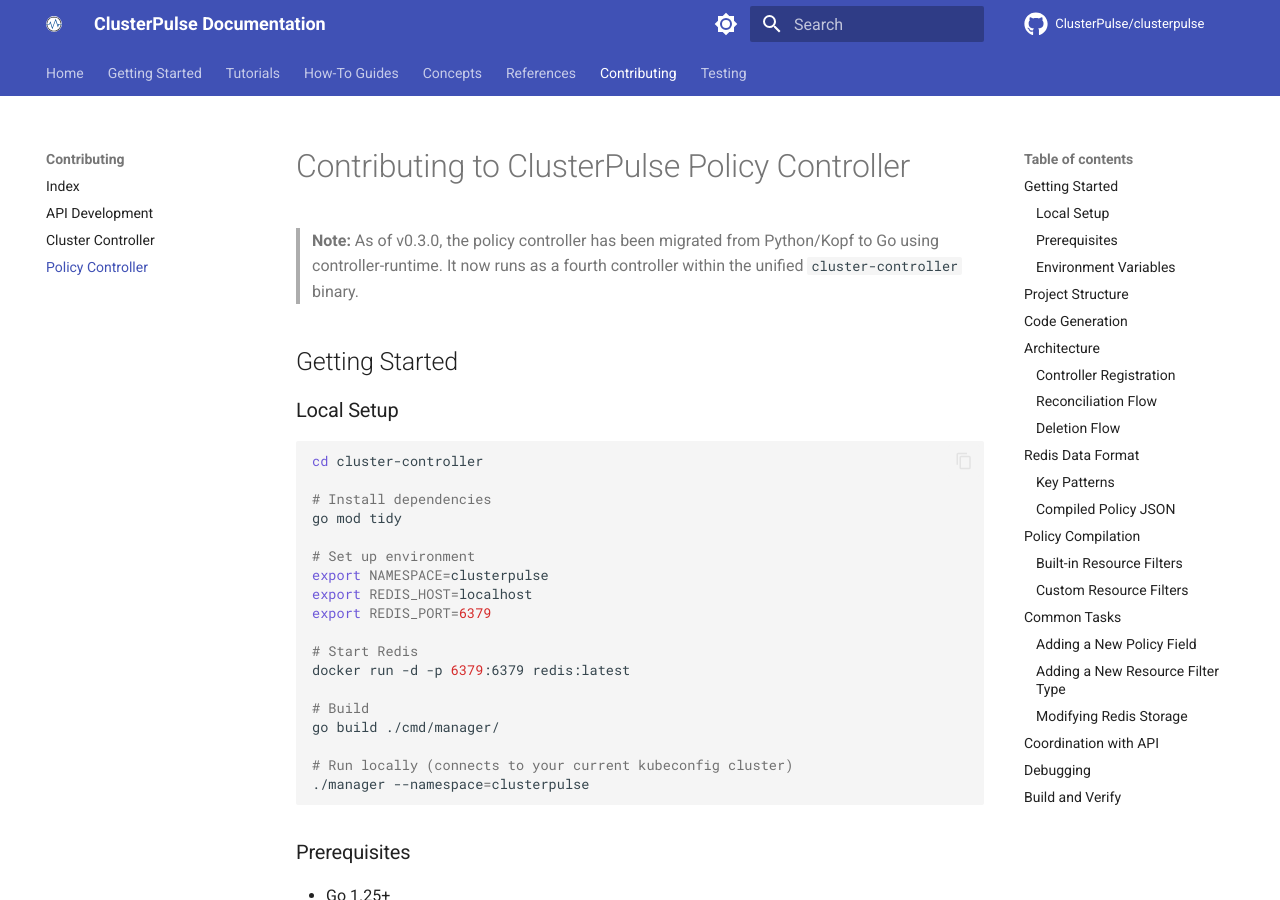
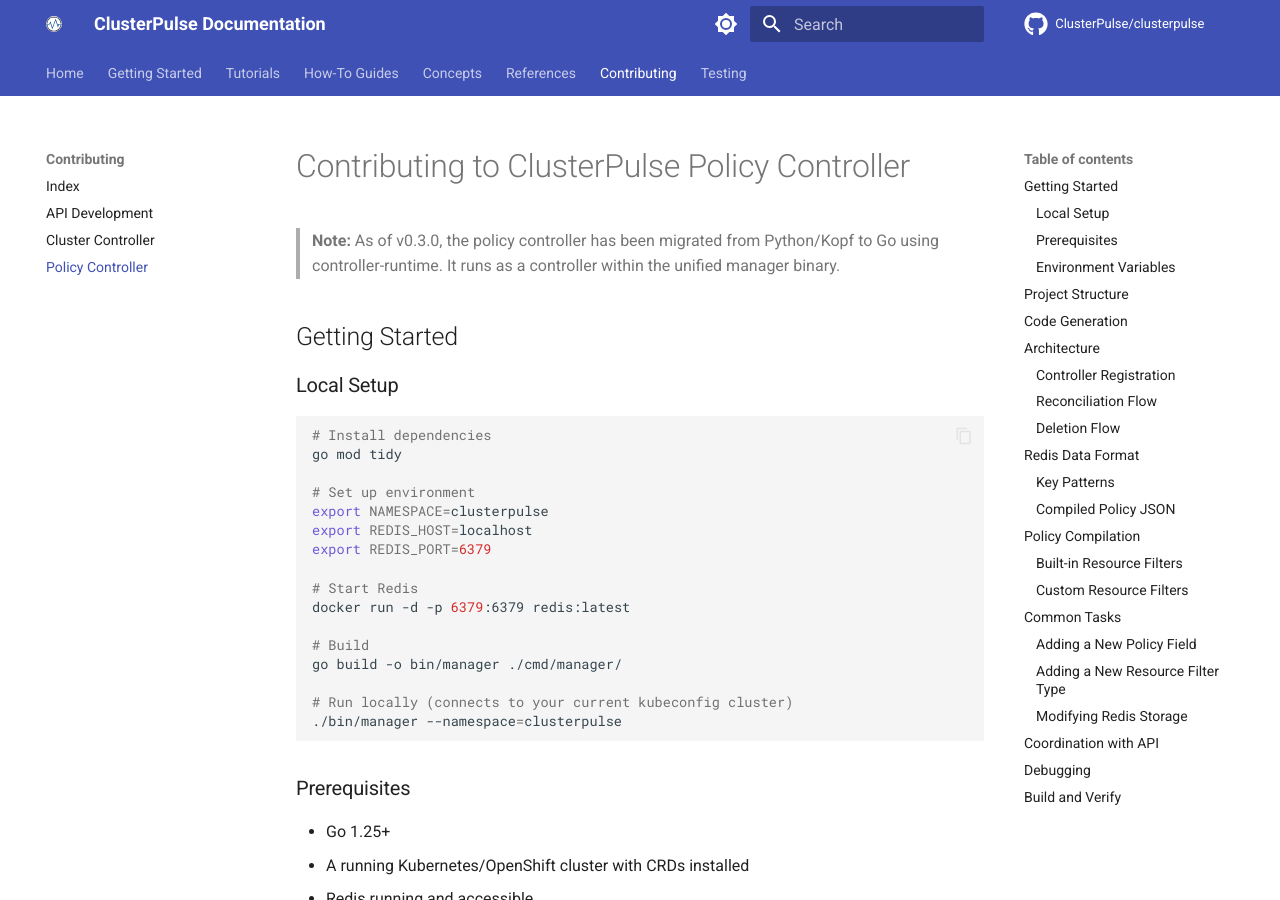
Before and after one commit to ClusterPulse/clusterpulse, an MkDocs documentation site: the page built from docs/contributing/policy-controller.md, in a window 1280 px wide and 900 px high. Built offline with MkDocs 1.6.1 and Material for MkDocs 9.7.7, drawn with Linux system fonts in a browser that asks for light colours; comment, search, counter and statistics services are not loaded; the version menu is left out; some of the changed text lies outside the part shown.

````diff
--- a/docs/contributing/policy-controller.md
+++ b/docs/contributing/policy-controller.md
@@ -1,14 +1,12 @@
 # Contributing to ClusterPulse Policy Controller
 
-> **Note:** As of v0.3.0, the policy controller has been migrated from Python/Kopf to Go using controller-runtime. It now runs as a fourth controller within the unified `cluster-controller` binary.
+> **Note:** As of v0.3.0, the policy controller has been migrated from Python/Kopf to Go using controller-runtime. It runs as a controller within the unified manager binary.
 
 ## Getting Started
 
 ### Local Setup
 
 ```bash
-cd cluster-controller
-
 # Install dependencies
 go mod tidy
 
@@ -21,10 +19,10 @@ export REDIS_PORT=6379
 docker run -d -p 6379:6379 redis:latest
 
 # Build
-go build ./cmd/manager/
+go build -o bin/manager ./cmd/manager/
 
 # Run locally (connects to your current kubeconfig cluster)
-./manager --namespace=clusterpulse
+./bin/manager --namespace=clusterpulse
 ```
 
 ### Prerequisites
@@ -51,10 +49,9 @@ go build ./cmd/manager/
 
 ## Project Structure
 
-The policy controller is integrated into the cluster-controller binary. Key files:
+The policy controller is integrated into the manager binary. Key files:
 
 ```
-cluster-controller/
 ├── api/v1alpha1/
 │   └── monitoraccesspolicy_types.go   # CRD type definitions with kubebuilder markers
 ├── pkg/types/
@@ -78,16 +75,11 @@ cluster-controller/
 After modifying CRD types in `api/v1alpha1/monitoraccesspolicy_types.go`:
 
 ```bash
-cd cluster-controller
-
 # Generate DeepCopy methods
 controller-gen object paths="./api/v1alpha1/..."
 
 # Generate CRD YAML
-controller-gen crd paths="./api/v1alpha1/..." output:crd:dir=../config/crd/bases
-
-# Copy CRD to cluster-controller config
-cp ../config/crd/bases/clusterpulse.io_monitoraccesspolicies.yaml config/crd/bases/
+controller-gen crd paths="./api/v1alpha1/..." output:crd:dir=config/crd/bases
 
 # Verify build
 go build ./...
@@ -289,15 +281,13 @@ kubectl get monitoraccesspolicies -o wide
 ## Build and Verify
 
 ```bash
-cd cluster-controller
-
 # Build
-go build ./cmd/manager/
+go build -o bin/manager ./cmd/manager/
 
 # Vet
 go vet ./...
 
 # Generate code
 controller-gen object paths="./api/v1alpha1/..."
-controller-gen crd paths="./api/v1alpha1/..." output:crd:dir=../config/crd/bases
+controller-gen crd paths="./api/v1alpha1/..." output:crd:dir=config/crd/bases
 ```
````
Also changed, not shown: README.md (+8 -8 lines), docs/concepts/architecture.md (+1 -1 lines), docs/contributing/api.md (+17 -20 lines), docs/contributing/cluster-controller.md (+0 -1 lines), docs/how-to/external-redis.md (+3 -6 lines), 3 other files.
